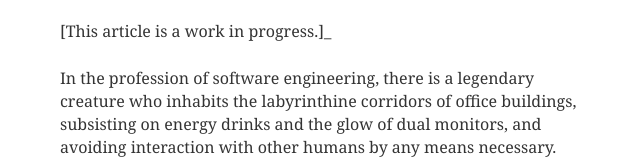
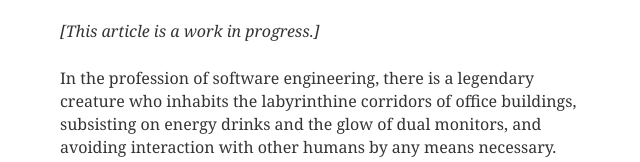
Before and after one commit to beager/billeager.com, a Gatsby site: page /the-true-10x-engineer/ in a window 1280 px wide. Shown: the part 520-682 px from the top of the page, 319-959 px from the left. Built offline with nearby package versions, Linux system fonts and the light colour scheme; Gatsby itself is replaced by a stand-in of ours; some packages are replaced by stand-ins of ours; what typography-theme-lincoln would draw is missing.

Commit message:
I have the fattest fingers

```diff
--- a/content/blog/the-true-10x-engineer/index.md
+++ b/content/blog/the-true-10x-engineer/index.md
@@ -7,7 +7,7 @@ cover_image: "./jefferson-santos-9SoCnyQmkzI-unsplash.jpg"
 
 ![](./jefferson-santos-9SoCnyQmkzI-unsplash.jpg)
 
-[This article is a work in progress.]\_
+_[This article is a work in progress.]_
 
 In the profession of software engineering, there is a legendary creature who inhabits the labyrinthine corridors of office buildings, subsisting on energy drinks and the glow of dual monitors, and avoiding interaction with other humans by any means necessary. Many tales are told of this creature's prodigious industry, and how he—always a _he_, in the lore—transcends his lowly peers by a monumental factor, putting them all to shame. I refer, of course, to the fabled _10x Engineer_.
 
```
